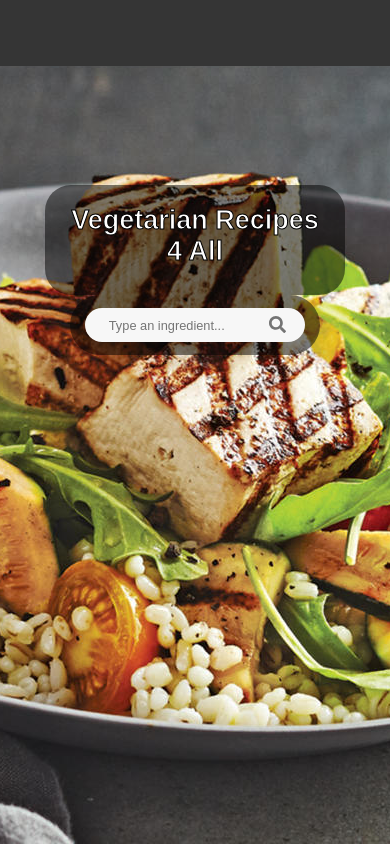
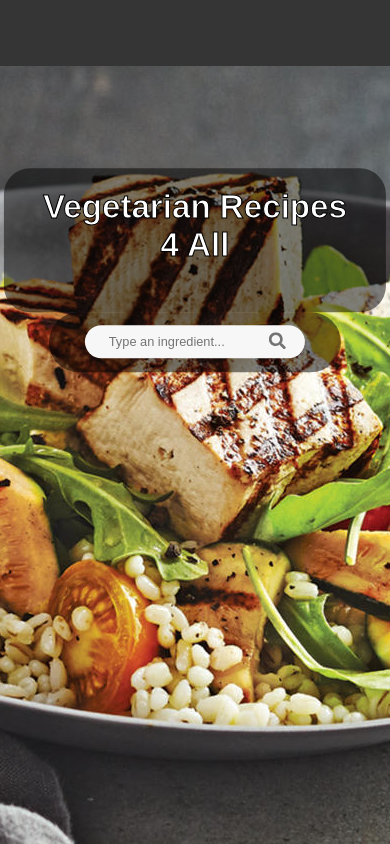
Before and after one commit to Marco-Dodaro/vegetarian-recipes, a React (Create React App) app: page / in a window 390 px wide. Built offline with nearby package versions, Linux system fonts and the light colour scheme.

Commit message:
adjusted home mobile styles responsive

```diff
--- a/src/App.css
+++ b/src/App.css
@@ -145,16 +145,16 @@ p {
 @media only screen and (max-width: 420px) {
   h1 {
     -webkit-text-stroke: 1px black;
-    font-size: 27px;
+    font-size: 8.5vw;
     margin-top: 20px;
   }
   .titleBcg {
-    height: 110px;
-    width: 300px;
+    height: 17vh;
+    width: 98vw;
   }
   .searchBarBcg {
     height: 60px;
-    width: 250px;
+    width: 75vw;
   }
   #searchQueryInput {
     width: 90%;
--- a/src/styles/mobileStyles.scss
+++ b/src/styles/mobileStyles.scss
@@ -3,18 +3,18 @@
 
   h1 {
     -webkit-text-stroke: 1px black;
-    font-size: 27px;
+    font-size: 8.5vw;
     margin-top: 20px;
   }
 
   .titleBcg {
-    height: 110px;
-    width: 300px;
+    height: 17vh;
+    width: 98vw;
   }
 
   .searchBarBcg {
     height: 60px;
-    width: 250px;
+    width: 75vw;
   }
 
   #searchQueryInput {
```
